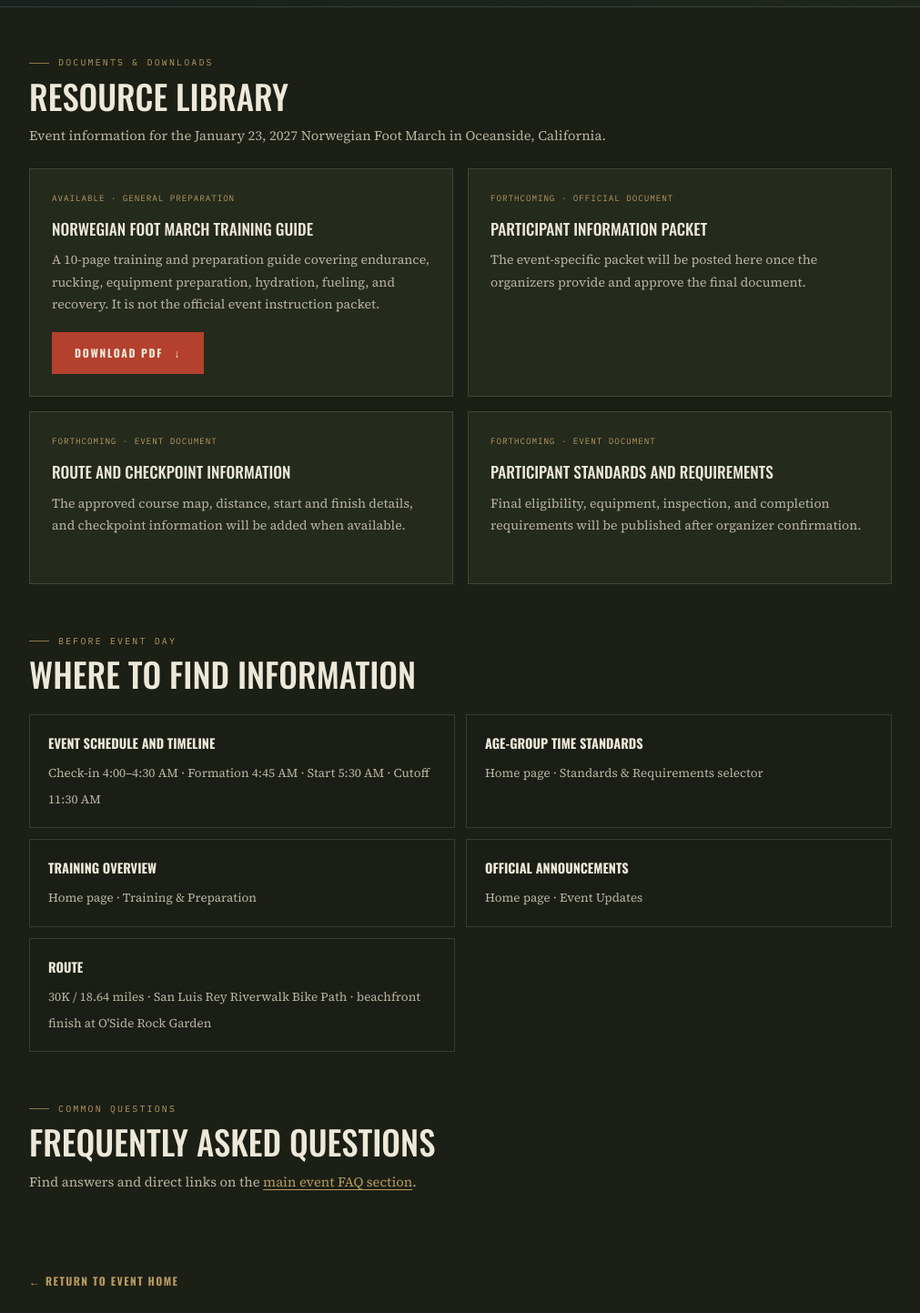
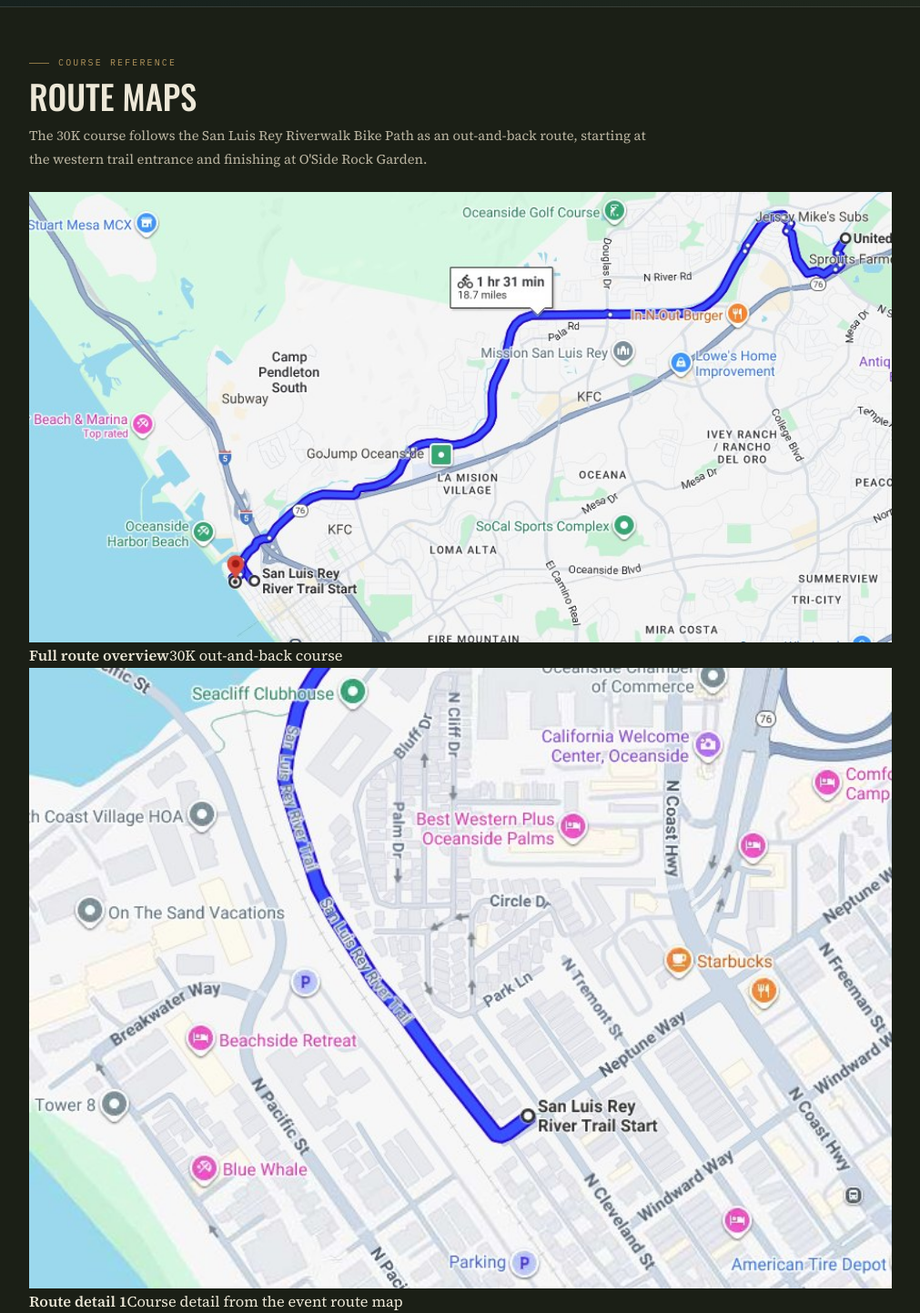
Before and after one commit to TypeErrorDev/nfm_416cabn, a Next.js app: page /resources in a window 1280 px wide. Shown: the part 380-1823 px from the top of the page at 91% size, without its empty margins (134-1145 px from the left). Built offline with nearby package versions, Linux system fonts and the light colour scheme.

Commit message:
Add route maps to participant resources

```diff
--- a/app/resources/page.tsx
+++ b/app/resources/page.tsx
@@ -1,5 +1,6 @@
 import Link from "next/link";
 import Navbar from "../components/Navbar";
+import Image from "next/image";
 
 export default function ResourcesPage() {
   return (
@@ -16,6 +17,26 @@ export default function ResourcesPage() {
         </section>
 
         <div className="resources-content">
+          <section className="resources-section" aria-labelledby="route-gallery-title">
+            <div className="resources-section-heading">
+              <p className="eyebrow">Course reference</p>
+              <h2 id="route-gallery-title">Route maps</h2>
+              <p>The 30K course follows the San Luis Rey Riverwalk Bike Path as an out-and-back route, starting at the western trail entrance and finishing at O&apos;Side Rock Garden.</p>
+            </div>
+            <div className="route-gallery">
+              <figure className="route-gallery-overview">
+                <Image src="/route-overview.jpg" alt="Overall route map for the Norwegian Foot March along the San Luis Rey Riverwalk Bike Path" width={1600} height={1000} />
+                <figcaption><strong>Full route overview</strong><span>30K out-and-back course</span></figcaption>
+              </figure>
+              <div className="route-gallery-details">
+                <figure><Image src="/route-start-area.jpg" alt="Detailed route map view showing one section of the course" width={1200} height={900} /><figcaption><strong>Route detail 1</strong><span>Course detail from the event route map</span></figcaption></figure>
+                <figure><Image src="/route-inland-turnaround.jpg" alt="Detailed route map view showing another section of the course" width={1200} height={900} /><figcaption><strong>Route detail 2</strong><span>Course detail from the event route map</span></figcaption></figure>
+                <figure><Image src="/route-finish-area.jpg" alt="Detailed route map view showing a further section of the course" width={1200} height={900} /><figcaption><strong>Route detail 3</strong><span>Course detail from the event route map</span></figcaption></figure>
+              </div>
+              <p className="route-gallery-note">These maps are visual references. Follow event-day instructions and volunteer direction; the maps do not replace the safety briefing.</p>
+            </div>
+          </section>
+
           <section className="resources-section" aria-labelledby="downloads-title">
             <div className="resources-section-heading">
               <p className="eyebrow">Documents &amp; downloads</p>
@@ -35,9 +56,10 @@ export default function ResourcesPage() {
                 <p>The event-specific packet will be posted here once the organizers provide and approve the final document.</p>
               </article>
               <article className="resource-card">
-                <span className="resource-status">Forthcoming · Event document</span>
-                <h3>Route and checkpoint information</h3>
-                <p>The approved course map, distance, start and finish details, and checkpoint information will be added when available.</p>
+                <span className="resource-status">Available · Route reference</span>
+                <h3>Route maps</h3>
+                <p>View the full course overview and three detailed map views in the Route Maps section above.</p>
+                <Link className="btn btn-primary" href="#route-gallery-title">View route maps</Link>
               </article>
               <article className="resource-card">
                 <span className="resource-status">Forthcoming · Event document</span>
```
